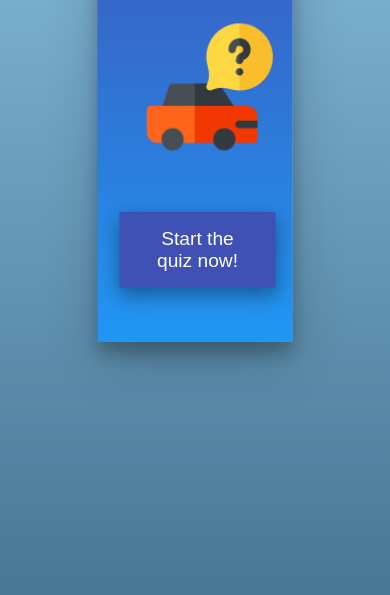
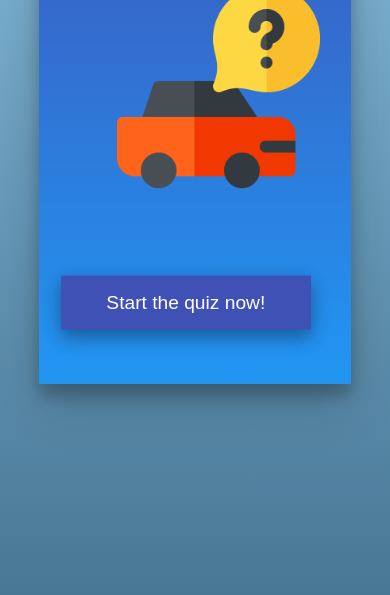
Before and after one commit to slbabin/quiz, a plain HTML site: page index.html in a window 390 px wide. Shown: the part 249-844 px from the top of the page. Drawn offline with Linux system fonts and the light colour scheme.

Commit message:
Add 80% box width to smaller screens

```diff
--- a/assets/css/style.css
+++ b/assets/css/style.css
@@ -259,6 +259,12 @@ h3.summary {
     }
 }
 @media (max-width: 520px) {
+    .inner-box {
+        width: 80%;
+        height: 70%;
+
+    }
+
     #front-timer {
         width: 50%;
     }
```
